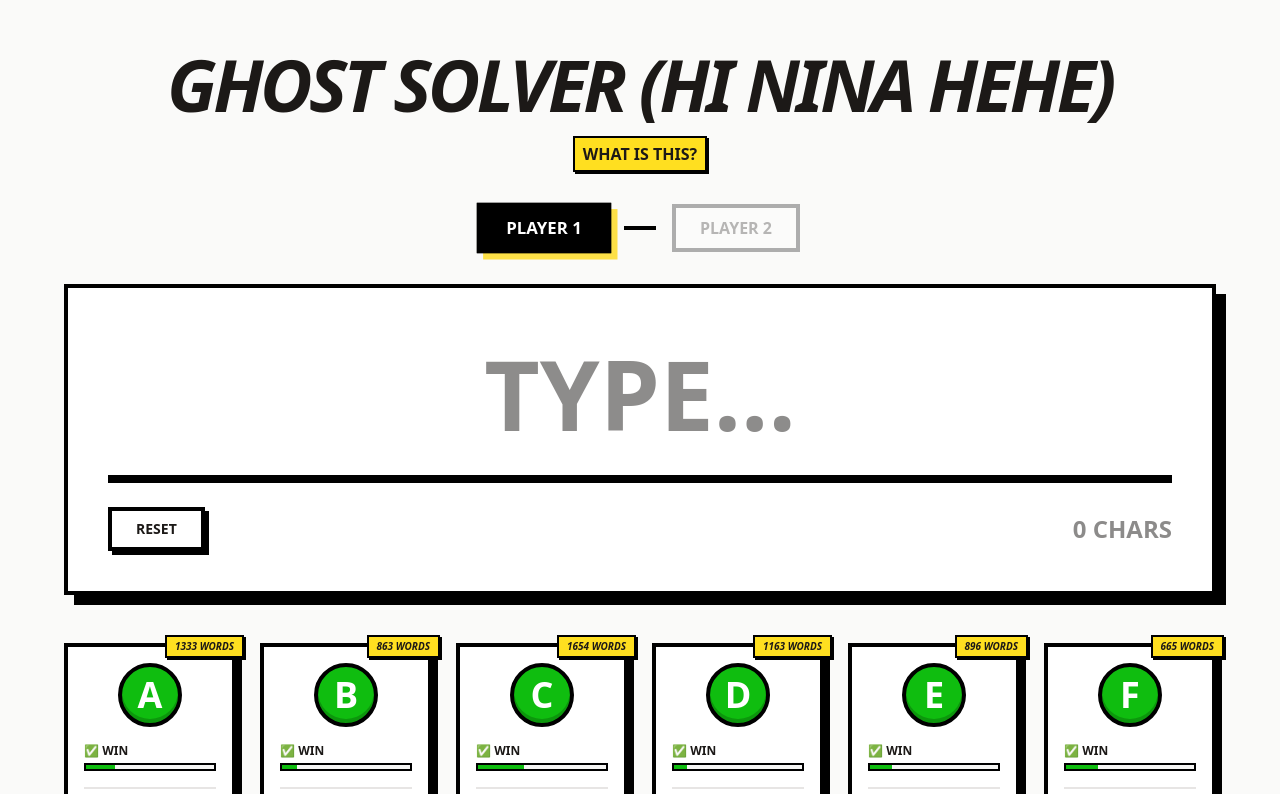
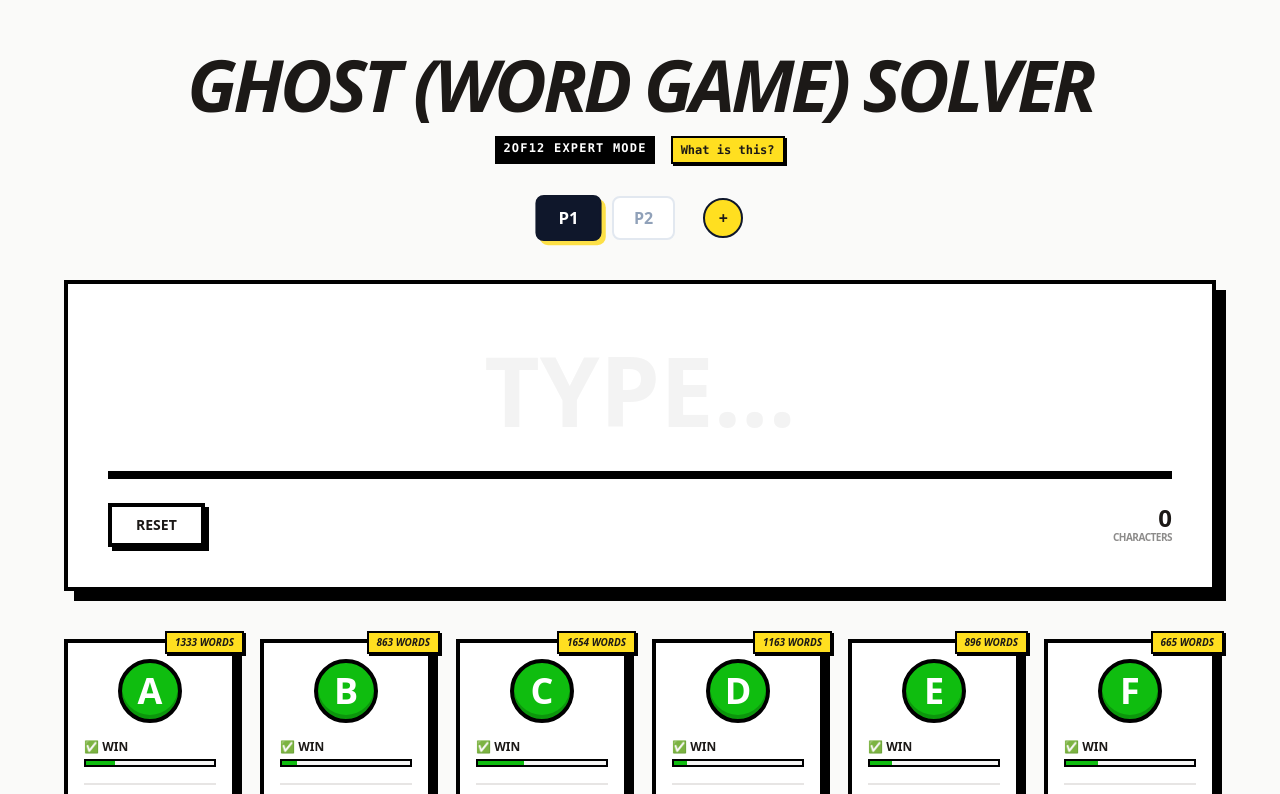
Before and after one commit to Aaronkoe/ghost-solver, a React (Vite) app: page / in a window 1280 px wide. Shown: the top 794 px of the page. Built offline with nearby package versions, Linux system fonts and the light colour scheme.

Commit message:
Adds dynamic player count. there are bugs though for sure

```diff
--- a/src/App.tsx
+++ b/src/App.tsx
@@ -1,38 +1,59 @@
 import { useState, useEffect, useMemo } from 'react';
+import { getExampleWord } from './utils/trieHelpers';
 import AboutModal from './components/AboutModal';
 import LetterCard from './components/LetterCard';
-import TurnIndicator from './components/TurnIndicator';
+import PlayerManager from './components/PlayerManager';
 import GameStatus from './components/GameStatus';
 
 export default function App() {
+  // --- State ---
   const [trie, setTrie] = useState<any>(null);
   const [input, setInput] = useState('');
+  const [playerCount, setPlayerCount] = useState(2);
   const [showModal, setShowModal] = useState(false);
 
+  // --- Data Loading ---
   useEffect(() => {
     fetch('/trie.json')
       .then((res) => res.json())
-      .then(setTrie);
+      .then((data) => setTrie(data))
+      .catch((err) => console.error('Dictionary load failed:', err));
   }, []);
 
+  // --- Game Engine Logic ---
   const gameState = useMemo(() => {
     if (!trie) return { node: null, type: 'loading' };
+
     let node = trie;
     let path = '';
+
     for (const char of input.toLowerCase()) {
-      if (node.c?.[char]) {
+      if (node.c && node.c[char]) {
         node = node.c[char];
         path += char;
-        if (node.e && path.length < input.length) return { node, type: 'pruned', word: path };
-      } else return { node: null, type: 'bluff' };
+        // Check if a word was completed earlier than what the user typed
+        if (node.e && path.length < input.length) {
+          return { node, type: 'pruned', word: path };
+        }
+      } else {
+        return { node: null, type: 'bluff' };
+      }
     }
-    return { node, type: node.e ? 'end' : 'active' };
+
+    if (node.e) return { node, type: 'end' };
+    return { node, type: 'active' };
   }, [trie, input]);
+
+  // --- Derived State ---
+  const activePlayerIndex = input.length % playerCount;
 
   const getVisuals = (node: any) => {
     const isGuaranteedWin = node.v === 1;
     const isGuaranteedLoss = node.v === 0 && node.p === 0;
+
+    // HSL: 120 is Green, 0 is Red. p (probability) slides between them.
     let hue = isGuaranteedWin ? 120 : isGuaranteedLoss ? 0 : 20 + node.p * 75;
+
     return {
       color: `hsl(${hue}, 85%, 40%)`,
       icon: isGuaranteedWin ? '✅' : isGuaranteedLoss ? '❌' : '⚠️',
@@ -40,36 +61,45 @@ export default function App() {
     };
   };
 
-  if (!trie)
+  if (!trie) {
     return (
-      <div className="min-h-screen flex items-center justify-center font-black uppercase italic animate-pulse">
-        Loading...
+      <div className="min-h-screen flex items-center justify-center bg-stone-50 font-black uppercase italic animate-pulse">
+        Loading 2of12 Dictionary...
       </div>
     );
+  }
 
   return (
     <div className="min-h-screen bg-stone-50 p-4 md:p-12 text-stone-900 font-sans relative">
       <div className="max-w-6xl mx-auto">
-        {/* Header Section */}
+        {/* Header */}
         <header className="mb-8 text-center">
           <h1 className="text-5xl md:text-7xl font-black tracking-tighter uppercase italic leading-none">
-            Ghost Solver (Hi Nina hehe)
+            Ghost (Word Game) Solver
           </h1>
-          <button
-            onClick={() => setShowModal(true)}
-            className="mt-4 bg-yellow-300 border-2 border-black px-2 py-1 font-bold uppercase shadow-[2px_2px_0px_0px_rgba(0,0,0,1)]"
-          >
-            What is this?
-          </button>
+          <div className="flex justify-center gap-4 mt-4 font-mono text-xs uppercase font-bold">
+            <span className="bg-black text-white px-2 py-1 tracking-widest">2of12 Expert Mode</span>
+            <button
+              onClick={() => setShowModal(true)}
+              className="bg-yellow-300 border-2 border-black px-2 py-1 hover:bg-black hover:text-white transition-all cursor-pointer shadow-[2px_2px_0px_0px_rgba(0,0,0,1)]"
+            >
+              What is this?
+            </button>
+          </div>
         </header>
 
-        <TurnIndicator isPlayerOneTurn={input.length % 2 === 0} />
+        {/* Dynamic Player Management */}
+        <PlayerManager
+          playerCount={playerCount}
+          activePlayerIndex={activePlayerIndex}
+          setPlayerCount={setPlayerCount}
+        />
 
-        {/* Input Card */}
+        {/* Central Input Card */}
         <div className="bg-white border-4 border-black p-6 md:p-10 shadow-[10px_10px_0px_0px_rgba(0,0,0,1)] mb-12">
           <input
             autoFocus
-            className="w-full text-5xl md:text-8xl font-black text-center uppercase outline-none border-b-8 border-stone-100 focus:border-black transition-all pb-4"
+            className="w-full text-5xl md:text-8xl font-black text-center uppercase outline-none border-b-8 border-stone-100 focus:border-black transition-all pb-4 placeholder:opacity-10"
             value={input}
             onChange={(e) => setInput(e.target.value.replace(/[^a-zA-Z]/g, ''))}
             placeholder="TYPE..."
@@ -77,26 +107,28 @@ export default function App() {
           <div className="flex justify-between items-center mt-6">
             <button
               onClick={() => setInput('')}
-              className="px-6 py-2 border-4 border-black font-black uppercase text-sm shadow-[4px_4px_0px_0px_rgba(0,0,0,1)] hover:bg-black hover:text-white"
+              className="px-6 py-2 border-4 border-black font-black hover:bg-black hover:text-white transition-all uppercase text-sm shadow-[4px_4px_0px_0px_rgba(0,0,0,1)] active:shadow-none active:translate-x-1 active:translate-y-1"
             >
               Reset
             </button>
-            <div className="text-right font-black text-2xl uppercase opacity-50">
-              {input.length} Chars
+            <div className="text-right">
+              <div className="font-black text-2xl leading-none">{input.length}</div>
+              <div className="font-bold text-[10px] uppercase opacity-50 tracking-tighter">
+                Characters
+              </div>
             </div>
           </div>
         </div>
 
-        {/* Modular Status Area */}
+        {/* Results / Feedback Area */}
         <GameStatus
           type={gameState.type}
           input={input}
           word={gameState.word}
-          isPlayerOneTurn={input.length % 2 === 0}
+          playerCount={playerCount}
         />
 
-        {/* Modular Grid Area */}
-        {gameState.type === 'active' && (
+        {gameState.type === 'active' && gameState.node && (
           <div className="grid grid-cols-2 sm:grid-cols-3 md:grid-cols-4 lg:grid-cols-5 xl:grid-cols-6 gap-6 mb-20">
             {Object.entries(gameState.node.c).map(([char, data]: [string, any]) => (
               <LetterCard
@@ -111,6 +143,7 @@ export default function App() {
         )}
       </div>
 
+      {/* Modular Modal */}
       <AboutModal isOpen={showModal} onClose={() => setShowModal(false)} />
     </div>
   );
--- a/src/components/AboutModal.tsx
+++ b/src/components/AboutModal.tsx
@@ -29,7 +29,7 @@ const CONTENT = {
       "The Status: A green 'Win' means that if you play perfectly from here, the other player is mathematically forced to lose.",
     countDesc:
       'The Word Count: Found in the top corner, this shows how many unique words are still reachable through this branch.',
-    sampleDesc: 'Sample Words: A couple of sample words that could result from this letter.'
+    sampleDesc: 'Sample Words: A couple of sample words that could result from this letter.',
   },
   engine: {
     label: 'THE ENGINE',
--- a/src/components/GameStatus.tsx
+++ b/src/components/GameStatus.tsx
@@ -2,10 +2,10 @@ interface GameStatusProps {
   type: string;
   input: string;
   word?: string;
-  isPlayerOneTurn: boolean;
+  playerCount: number; // New prop
 }
 
-export default function GameStatus({ type, input, word, isPlayerOneTurn }: GameStatusProps) {
+export default function GameStatus({ type, input, word, playerCount }: GameStatusProps) {
   if (type === 'bluff') {
     return (
       <div className="text-center p-16 border-8 border-dashed border-red-500 bg-red-50 rounded-3xl">
@@ -20,23 +20,35 @@ export default function GameStatus({ type, input, word, isPlayerOneTurn }: GameS
   }
 
   if (type === 'pruned') {
+    // Math logic: We need to know who typed the last letter of the PRUNED word
+    const losingPlayerIndex = (word!.length - 1) % playerCount;
+
     return (
       <div className="text-center p-16 border-8 border-black bg-orange-400 rounded-3xl shadow-[12px_12px_0px_0px_rgba(0,0,0,1)]">
         <h2 className="font-black text-5xl uppercase italic">Wait! Word Found Earlier</h2>
         <p className="text-xl font-bold mt-4 uppercase">
-          You typed "{input}", but the game ended at{' '}
+          The game actually ended at{' '}
           <span className="bg-black text-white px-3 py-1 ml-1 leading-loose">"{word}"</span>.
+        </p>
+        <p className="mt-2 font-black uppercase text-sm">
+          Player {losingPlayerIndex + 1} loses this round.
         </p>
       </div>
     );
   }
 
   if (type === 'end') {
+    // Math logic: The person who typed the last letter in the input box is the loser
+    const losingPlayerIndex = (input.length - 1) % playerCount;
+
     return (
       <div className="text-center p-16 bg-red-600 text-white border-8 border-black rounded-3xl shadow-[12px_12px_0px_0px_rgba(0,0,0,1)]">
         <h2 className="font-black text-6xl uppercase italic">Ghost!</h2>
         <p className="text-2xl font-bold mt-4 uppercase italic">
-          {isPlayerOneTurn ? 'Player 2' : 'Player 1'} finished: "{input}"
+          Player {losingPlayerIndex + 1} finished: "{input}"
+        </p>
+        <p className="text-sm font-bold opacity-80 uppercase mt-2">
+          They take a letter toward G-H-O-S-T
         </p>
       </div>
     );
--- /dev/null
+++ b/src/components/PlayerManager.tsx
@@ -0,0 +1,56 @@
+interface PlayerManagerProps {
+  playerCount: number;
+  activePlayerIndex: number;
+  setPlayerCount: (count: number | ((prev: number) => number)) => void;
+}
+
+export default function PlayerManager({
+  playerCount,
+  activePlayerIndex,
+  setPlayerCount,
+}: PlayerManagerProps) {
+  const addPlayer = () => setPlayerCount((prev) => Math.min(prev + 1, 8)); // Max 8 players
+  const removePlayer = () => setPlayerCount((prev) => Math.max(prev - 1, 2)); // Min 2 players
+
+  return (
+    <div className="flex flex-wrap justify-center items-center gap-3 mb-10">
+      {/* Player Chips */}
+      {Array.from({ length: playerCount }).map((_, i) => (
+        <div
+          key={i}
+          className={`
+            px-5 py-2 border-2 font-black uppercase transition-all rounded-lg
+            ${
+              activePlayerIndex === i
+                ? 'bg-slate-900 text-white border-slate-900 shadow-[4px_4px_0px_0px_rgba(253,224,71,1)] scale-105'
+                : 'bg-white text-slate-400 border-slate-200'
+            }
+          `}
+        >
+          P{i + 1}
+        </div>
+      ))}
+
+      {/* Control Buttons */}
+      <div className="flex gap-2 ml-4">
+        <button
+          onClick={addPlayer}
+          className="w-10 h-10 flex items-center justify-center border-2 border-slate-900 bg-yellow-300 font-bold rounded-full hover:bg-black hover:text-white transition-colors cursor-pointer"
+          title="Add Player"
+        >
+          +
+        </button>
+
+        {playerCount > 2 && (
+          <button
+            onClick={removePlayer}
+            className="w-10 h-10 flex items-center justify-center border-2 border-slate-900 bg-white font-bold rounded-full hover:bg-red-500 hover:text-white transition-colors cursor-pointer text-slate-900"
+            title="Remove Player"
+          >
+            –
+          </button>
+        )}
+      </div>
+    </div>
+  );
+}
```
